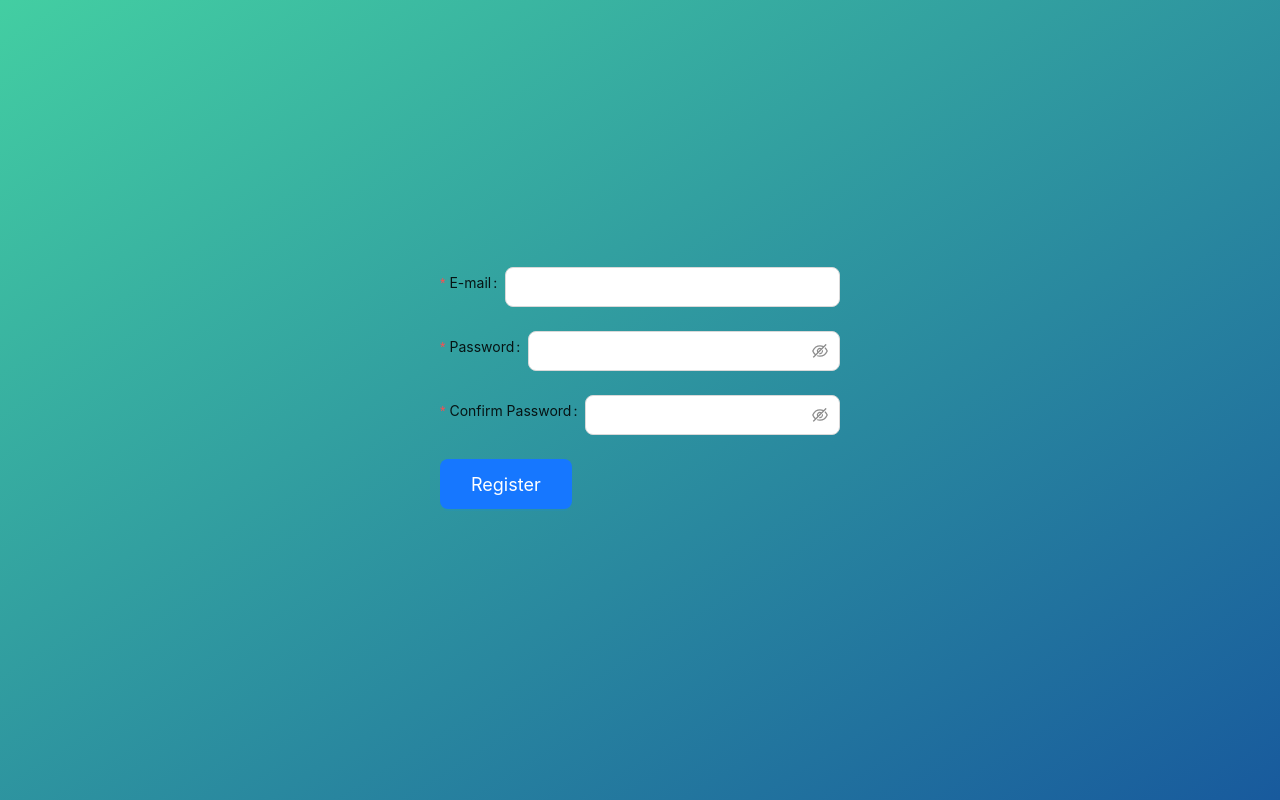
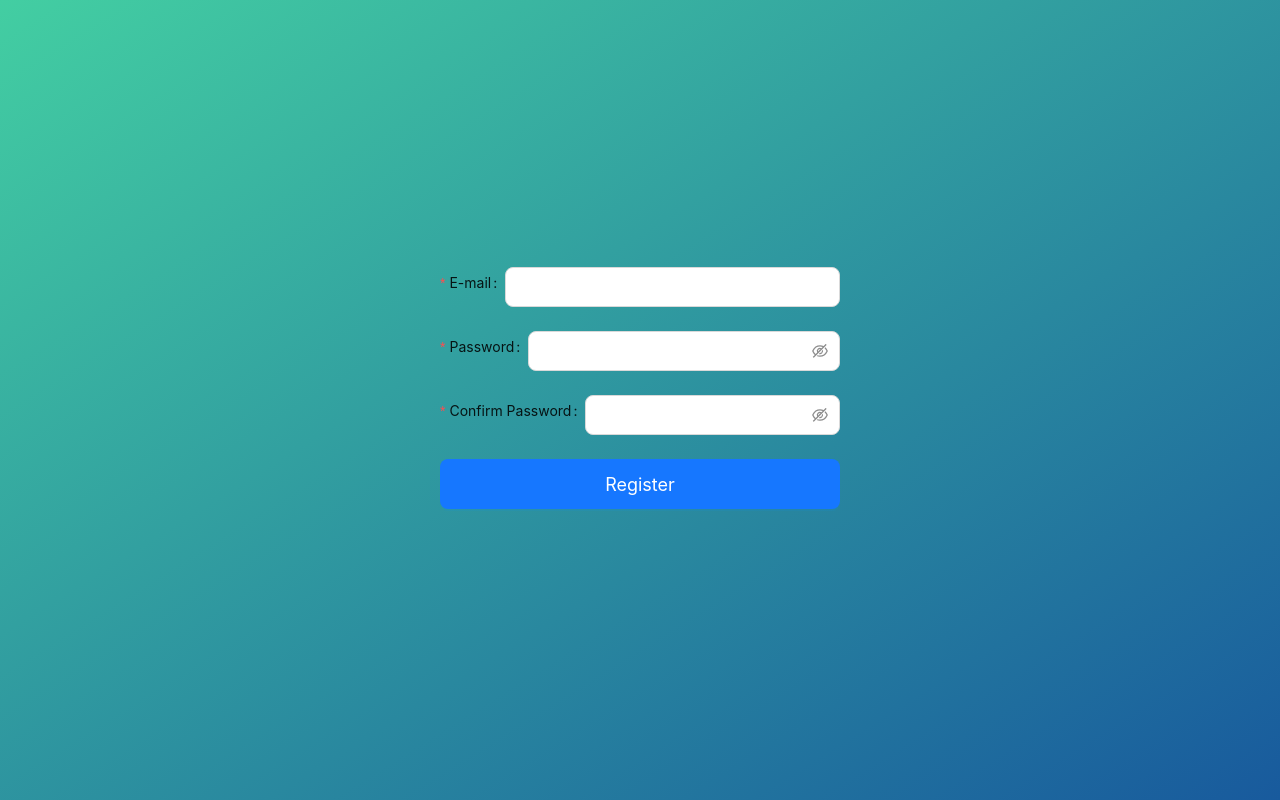
Before and after one commit to Vizards8/Hey_Badminton, a React app in the folder heybadminton/front/: page /register in a window 1280 px wide. Built offline with nearby package versions, Linux system fonts and the light colour scheme.

Commit message:
modify Register

```diff
--- a/heybadminton/front/src/pages/Register/Register.css
+++ b/heybadminton/front/src/pages/Register/Register.css
@@ -23,3 +23,7 @@
   height: 50px;
   padding: 0 30px;
 }
+
+.register-form-button {
+  width: 100%;
+}
--- a/heybadminton/front/src/pages/Register/index.js
+++ b/heybadminton/front/src/pages/Register/index.js
@@ -68,7 +68,7 @@ const Register = () => {
         </Form.Item>
 
         <Form.Item>
-          <Button type="primary" htmlType="submit" size="large">
+          <Button type="primary" htmlType="submit" size="large" className='register-form-button'>
             Register
           </Button>
         </Form.Item>
```
Lines whose indentation alone changed are shown as unchanged.
